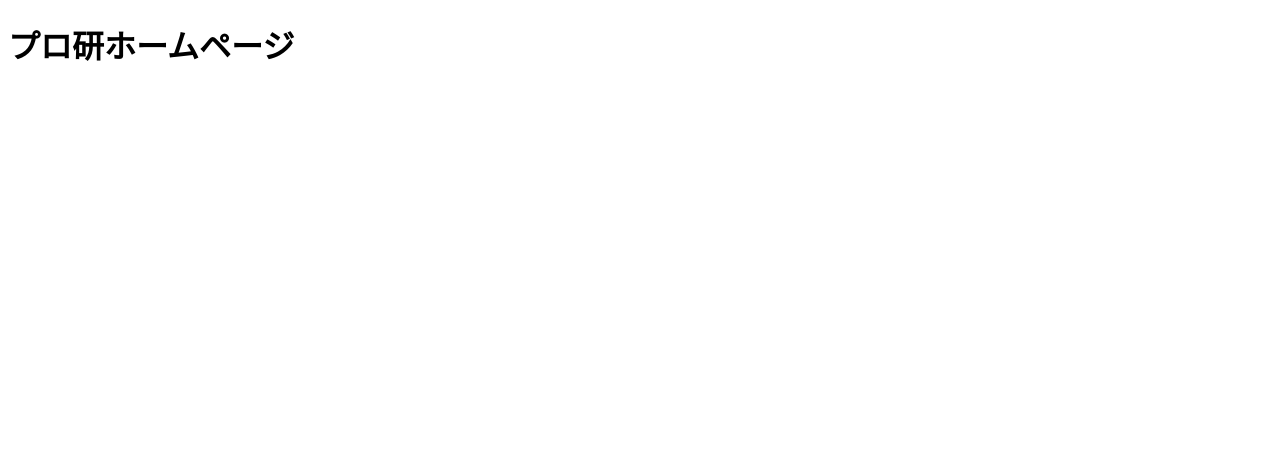
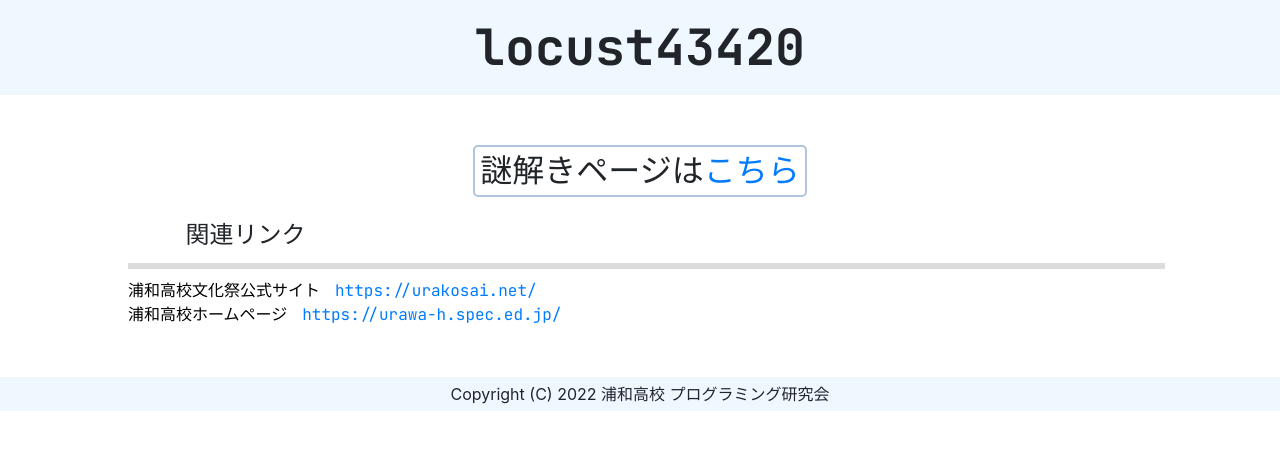
Before and after one commit to Kevin-Hashi/uhs-programming.github.io, a plain HTML site: page index.html in a window 1280 px wide. Drawn offline with Linux system fonts and the light colour scheme; a web font is replaced by a local one.

Commit message:
Update: ホームページ作成

```diff
--- a/index.html
+++ b/index.html
@@ -1,6 +1,61 @@
 <!DOCTYPE html>
-<html>
+<html lang="ja">
+  <head>
+    <meta http-equiv="Content-Type" content="text/html; charset=UTF-8" />
+    <meta charset="UTF-8" />
+    <meta http-equiv="content-language" content="ja" />
+    <title>浦和高校プログラミング研究会</title>
+    <meta
+      name="description"
+      content="浦和高校プログラミング研究会のホームページです。"
+    />
+    <meta name="keywords" content="浦和高校,浦高祭,プログラミング研究会" />
+    <meta name="author" content="浦和高校 プログラミング研究会" />
+    <meta name="owner" content="浦和高校 プログラミング研究会" />
+    <meta name="designer" content="Kevin-Hashi" />
+    <meta
+      name="copyright"
+      content="Copyright (C) 2022 浦和高校 プログラミング研究会"
+    />
+    <meta http-equiv="pragma" content="no-cache" />
+    <meta name="format-detection" content="telephone=no" />
+    <meta
+      name="viewport"
+      content="width=device-width, inital-scale=1, user-scalable=no"
+    />
+    <link rel="stylesheet" href="style/common.css" />
+    <link rel="stylesheet" href="style/main.css" />
+    <script src="js/loadHeadFoot.js"></script>
+  </head>
   <body>
-    <h1>プロ研ホームページ</h1>
+    <div class="part guide">
+      <p class="text content">
+        謎解きページは<a href="puzzle/" class="link text">こちら</a>
+      </p>
+    </div>
+    <div class="part">
+      <div class="cross-link_wrapper">
+        <p class="text">関連リンク</p>
+        <div class="line"></div>
+        <ul>
+          <li>
+            <a href="https://urakosai.net/" class="link_text text"
+              >浦和高校文化祭公式サイト</a
+            >
+            <a href="https://urakosai.net/" class="link"
+              >https://urakosai.net/</a
+            >
+          </li>
+          <li>
+            <a href="https://urawa-h.spec.ed.jp/" class="link_text text"
+              >浦和高校ホームページ</a
+            >
+            <a href="https://urawa-h.spec.ed.jp/" class="link"
+              >https://urawa-h.spec.ed.jp/</a
+            >
+          </li>
+        </ul>
+      </div>
+    </div>
   </body>
 </html>
--- a/js/loadHeadFoot.js
+++ b/js/loadHeadFoot.js
@@ -8,6 +8,7 @@ document.addEventListener('DOMContentLoaded', function () {
     const XSerializer = new XMLSerializer();
     link.insertAdjacentHTML('beforebegin', `<link rel="stylesheet" href="${path}style/bootstrap-reboot.css" />`)
     head.insertAdjacentHTML('beforeend', `<style>@font-face{font-family:"JetBrains Mono";src:url("../../font/JetBrainsMono-VariableFont_wght.ttf") format("truetype");}</style>`)
+    head.insertAdjacentHTML('beforeend', `<style>@font-face{font-family:"M PLUS 1 Code";src:url("../../font/MPLUS1Code-VariableFont_wght.ttf") format("truetype");}</style>`)
     fetch(path + '/header.html')
         .then((res) => res.text())
         .then((text) => {
--- a/puzzle/style/quiz.css
+++ b/puzzle/style/quiz.css
@@ -2,7 +2,7 @@
   margin-left: 5%;
 }
 .sentence > p {
-  font-family: "JetBrains Mono";
+  font-family: "JetBrains Mono","M PLUS 1 Code";
   font-size: larger;
 }
 .answer_wrapper {
@@ -42,5 +42,5 @@
   width: 50%;
   line-height: 35px;
   font-size: 35px;
-  font-family: "Jetbrains Mono";
+  font-family: "Jetbrains Mono", "M PLUS 1 Code";
 }
--- a/style/common.css
+++ b/style/common.css
@@ -21,6 +21,9 @@
   -ms-user-select: none; /* Internet Explorer/Edge */
   user-select: none; /* Non-prefixed version, currently
                             supported by Chrome and Opera */
+}
+.link {
+  font-family: "JetBrains Mono";
 }
 .link_text {
   color: black;
--- /dev/null
+++ b/style/main.css
@@ -0,0 +1,17 @@
+.text {
+  font-family: "M PLUS 1 Code";
+}
+.content {
+  padding-left: 5px;
+  padding-right: 5px;
+  font-size: xx-large;
+  border: 2px solid lightsteelblue;
+  border-radius: 5px;
+  width: fit-content;
+}
+.guide {
+  display: flex;
+  flex-wrap: wrap;
+  gap: 20px;
+  justify-content: center;
+}
```
Also changed, not shown: 1 other file.
